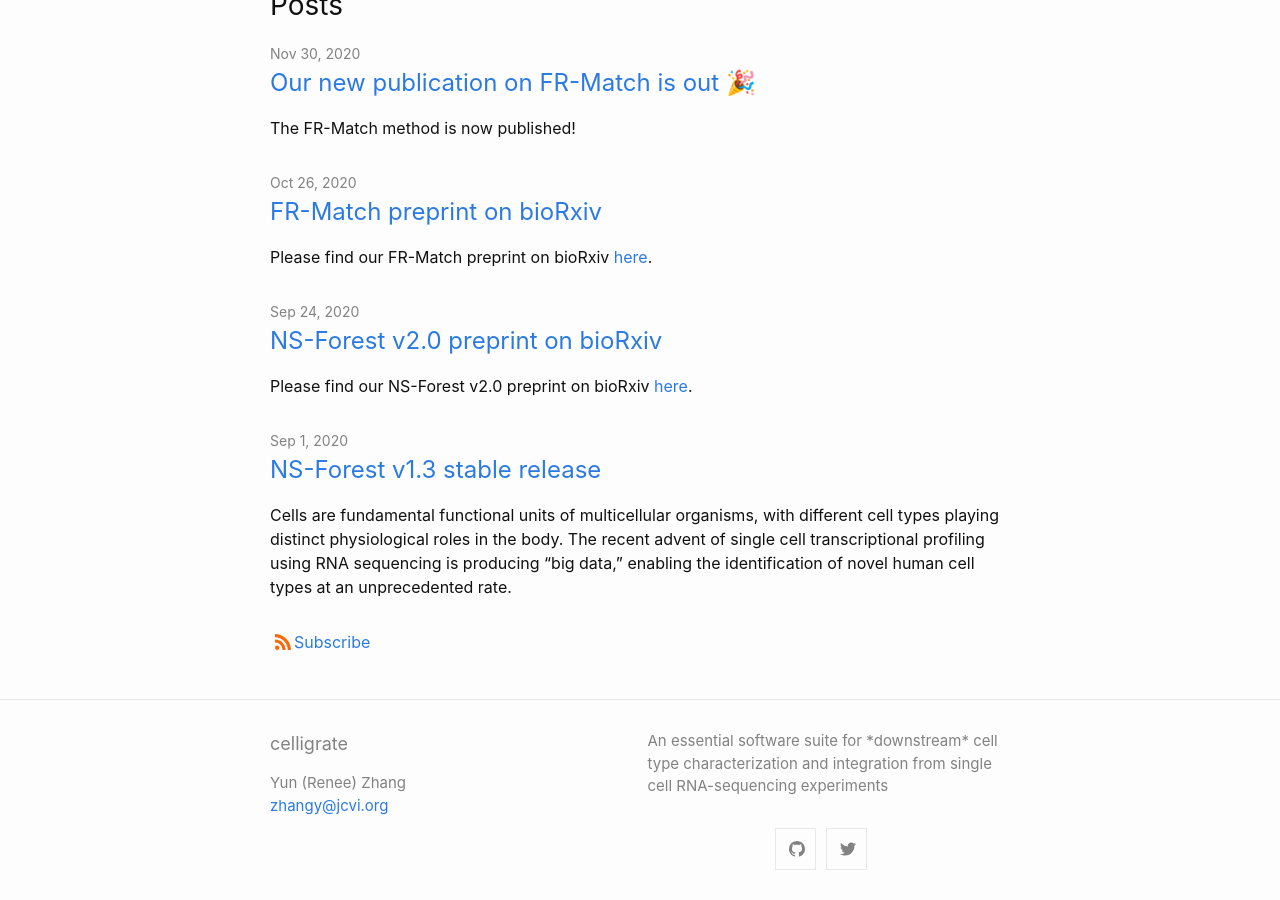
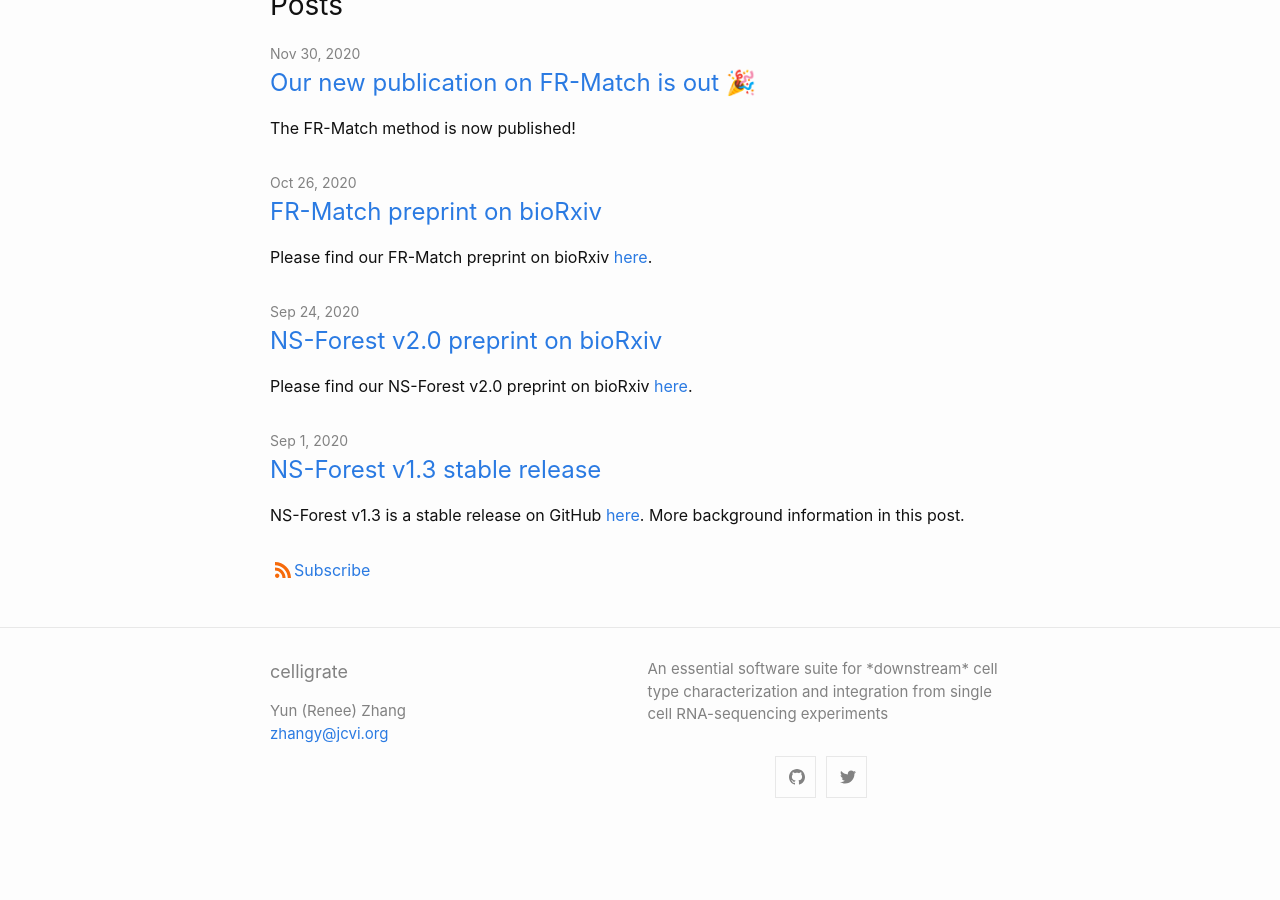
Before and after one commit to JCVenterInstitute/celligrate, a Jekyll site: the page built from index.md, in a window 1280 px wide and 900 px high, scrolled down 895 px. Built offline with Jekyll 4.4.1, drawn with Linux system fonts in a browser that asks for light colours; emoji names are drawn with the system emoji font; our own code applies the rules of GitHub Pages for plain Markdown files; after the commit the page ends 1723 px from its top, so only the background shows below that.

Commit message:
edit NS-Forest v1.3 post

```diff
--- a/_posts/2020-09-01-NS-Forest-v1.md
+++ b/_posts/2020-09-01-NS-Forest-v1.md
@@ -3,6 +3,8 @@
 title: "NS-Forest v1.3 stable release"
 categories: NS-Forest
 ---
+
+NS-Forest v1.3 is a stable release on GitHub [here](https://github.com/JCVenterInstitute/NSForest/releases/tag/v1.3). More background information in this post.
 
 Cells are fundamental functional units of multicellular organisms, with different cell types playing distinct physiological roles in the body. The recent advent of single cell transcriptional profiling using RNA sequencing is producing "big data," enabling the identification of novel human cell types at an unprecedented rate.
 
```
Also changed, not shown: other parts of _posts/2020-09-01-NS-Forest-v1.md (+0 -3 lines).
